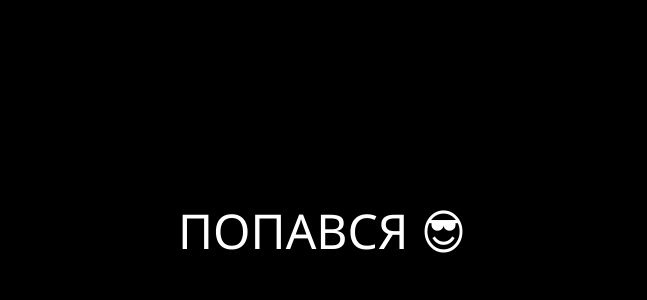
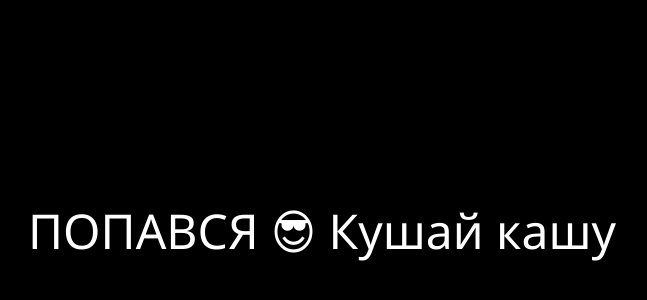
Before and after one commit to jackson12222/prank, a plain HTML site: page index.html in a window 1280 px wide. Shown: the part 178-478 px from the top of the page, without its empty margins (318-965 px from the left). Drawn offline with Linux system fonts and the light colour scheme.

Commit message:
Update index.html

```diff
--- a/index.html
+++ b/index.html
@@ -18,6 +18,6 @@
   </style>
 </head>
 <body>
-  <div>ПОПАВСЯ 😎</div>
+  <div>ПОПАВСЯ 😎 Кушай кашу</div>
 </body>
 </html>
```
